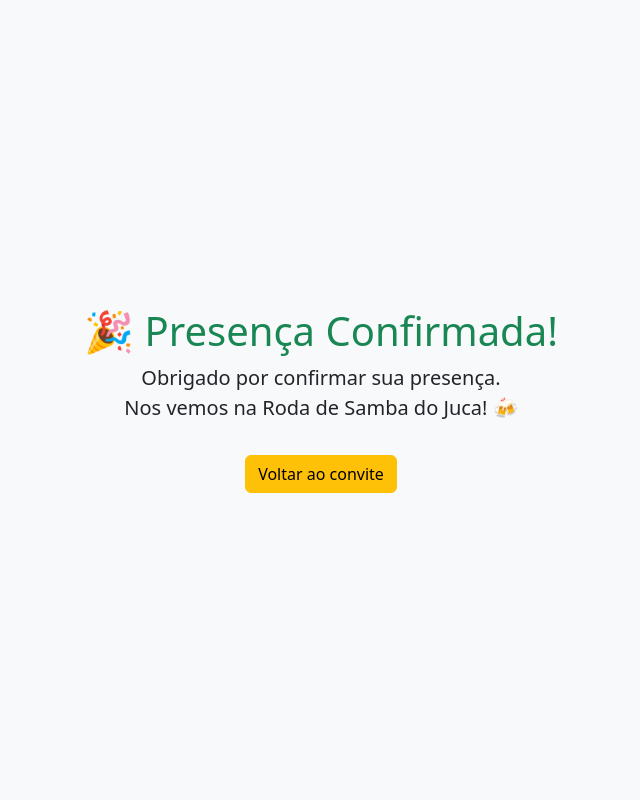
After one commit to ojulioneves/sistema_de_convite, a Flask app: page /confirmado in a window 1280 px wide. The commit adds this page. Shown: the whole page, without its empty margins (319-959 px from the left). Run offline with Flask 3, Linux system fonts and the light colour scheme.

Commit message:
Adicionando página para convidados confirmados

```diff
--- a/app.py
+++ b/app.py
@@ -5,7 +5,6 @@ from datetime import datetime
 
 app = Flask(__name__)
 
-# Conexão com MongoDB Atlas (Render usa variável de ambiente)
 MONGO_URI = os.environ.get("MONGO_URI")
 client = MongoClient(MONGO_URI)
 db = client["evento"]
@@ -24,10 +23,13 @@ def index():
                 "acompanhantes": int(acompanhantes),
                 "confirmado_em": datetime.now()
             })
-            return redirect("/?confirmado=true")
+            return redirect("/confirmado")
 
-    confirmado = request.args.get("confirmado")
-    return render_template("index.html", confirmado=confirmado)
+    return render_template("index.html")
+
+@app.route("/confirmado")
+def confirmado():
+    return render_template("confirmado.html")
 
 if __name__ == "__main__":
     app.run(debug=True)
--- /dev/null
+++ b/templates/confirmado.html
@@ -0,0 +1,18 @@
+<!DOCTYPE html>
+<html lang="pt-br">
+<head>
+  <meta charset="UTF-8">
+  <meta name="viewport" content="width=device-width, initial-scale=1">
+  <title>Presença Confirmada</title>
+  <link href="https://cdn.jsdelivr.net/npm/bootstrap@5.3.0/dist/css/bootstrap.min.css" rel="stylesheet">
+</head>
+<body class="bg-light d-flex justify-content-center align-items-center vh-100">
+
+  <div class="text-center">
+    <h1 class="text-success">🎉 Presença Confirmada!</h1>
+    <p class="lead">Obrigado por confirmar sua presença.<br>Nos vemos na Roda de Samba do Juca! 🍻</p>
+    <a href="/" class="btn btn-warning mt-3">Voltar ao convite</a>
+  </div>
+
+</body>
+</html>
--- a/templates/index.html
+++ b/templates/index.html
@@ -11,10 +11,6 @@
 
   <div class="container mt-4 text-center">
     <img src="{{ url_for('static', filename='Roda_de.png') }}" class="img-fluid rounded shadow mb-4" alt="Convite">
-
-    {% if confirmado %}
-    <div class="alert alert-success">Presença confirmada com sucesso!</div>
-    {% endif %}
 
     <form method="POST" class="bg-white p-4 rounded shadow mx-auto" style="max-width: 400px;">
       <div class="mb-3">
```
